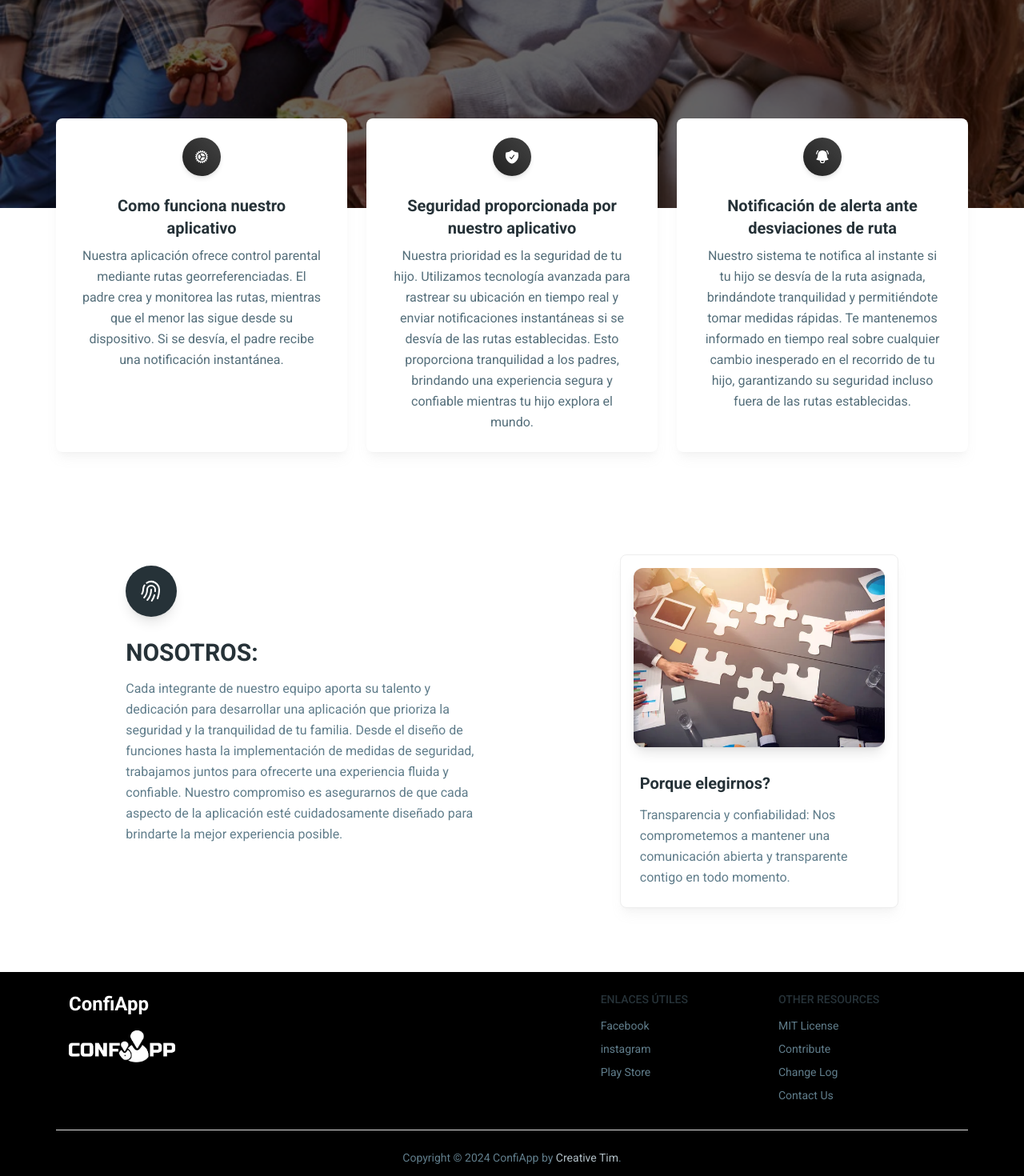
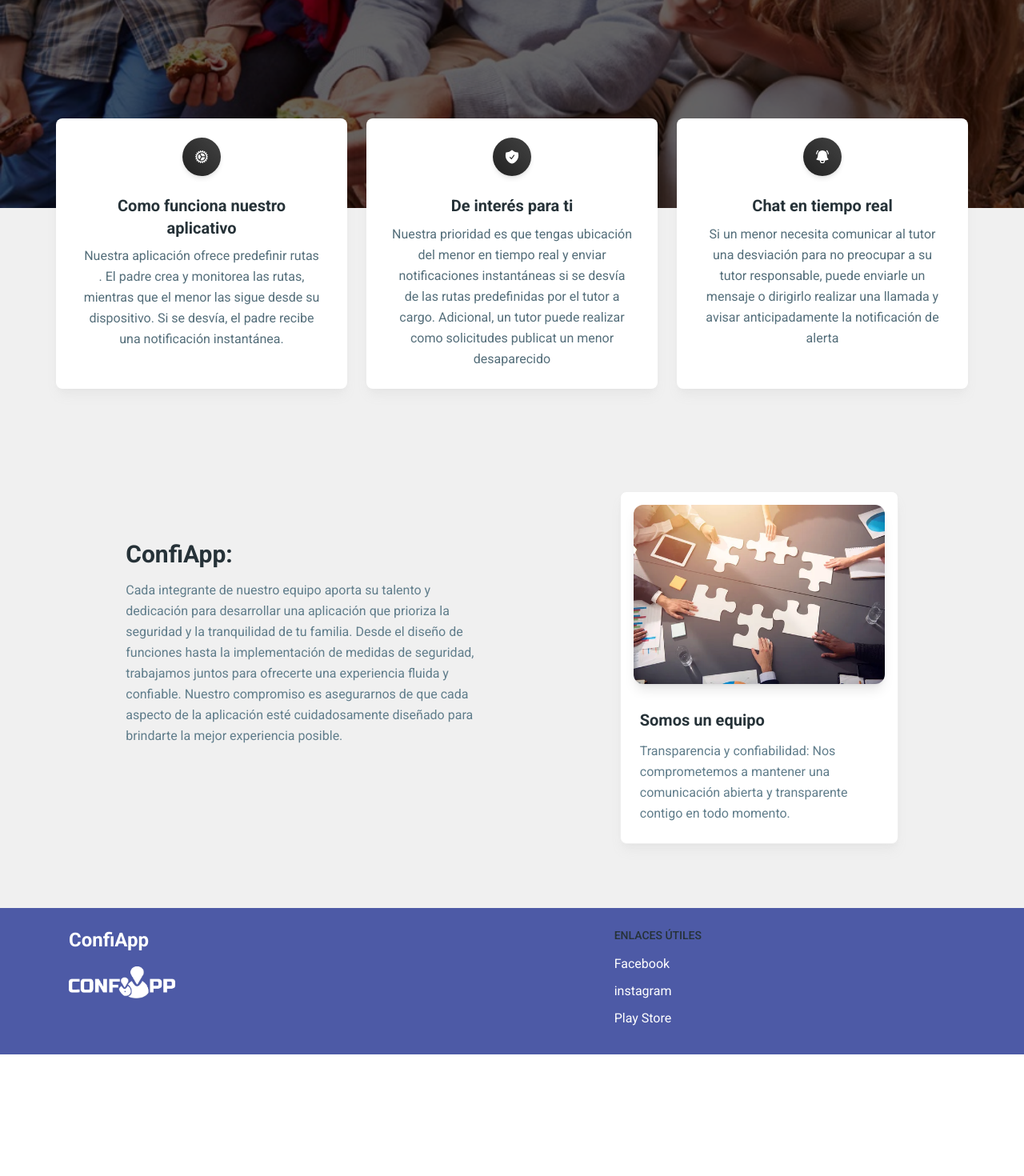
Before and after one commit to NicoleGalindez/prueba_front, a React (Vite) app: page /home in a window 1280 px wide. Shown: the part 540-2010 px from the top of the page at 80% size. After the commit the page ends 1858 px from the top, so only its background shows below. Built offline with nearby package versions, Linux system fonts and the light colour scheme.

Commit message:
continuar el diseño

```diff
--- a/src/data/features-data.js
+++ b/src/data/features-data.js
@@ -12,21 +12,21 @@ export const featuresData = [
     icon:   CogIcon,
     description:
 
-      "Nuestra aplicación ofrece control parental mediante rutas georreferenciadas. El padre crea y monitorea las rutas, mientras que el menor las sigue desde su dispositivo. Si se desvía, el padre recibe una notificación instantánea.",
+      "Nuestra aplicación ofrece predefinir rutas . El padre crea y monitorea las rutas, mientras que el menor las sigue desde su dispositivo. Si se desvía, el padre recibe una notificación instantánea.",
   },
   {
     color: "gray",
-    title: "Seguridad proporcionada por nuestro aplicativo",
+    title: "De interés para ti",
     icon: ShieldCheckIcon,
     description:
-      " Nuestra prioridad es la seguridad de tu hijo. Utilizamos tecnología avanzada para rastrear su ubicación en tiempo real y enviar notificaciones instantáneas si se desvía de las rutas establecidas. Esto proporciona tranquilidad a los padres, brindando una experiencia segura y confiable mientras tu hijo explora el mundo.",
+      " Nuestra prioridad es que tengas ubicación del menor en tiempo real y enviar notificaciones instantáneas si se desvía de las rutas predefinidas por el tutor a cargo. Adicional, un tutor puede realizar como solicitudes publicat un menor desaparecido",
   },
   {
     color: "gray",
-    title: "Notificación de alerta ante desviaciones de ruta",
+    title: "Chat en tiempo real",
     icon: BellAlertIcon,
     description:
-      "Nuestro sistema te notifica al instante si tu hijo se desvía de la ruta asignada, brindándote tranquilidad y permitiéndote tomar medidas rápidas. Te mantenemos informado en tiempo real sobre cualquier cambio inesperado en el recorrido de tu hijo, garantizando su seguridad incluso fuera de las rutas establecidas.",
+      "Si un menor necesita comunicar al tutor una desviación para no  preocupar a su tutor responsable, puede enviarle un mensaje o dirigirlo realizar una llamada y avisar anticipadamente la notificación de alerta  ",
   },
 ];
 
--- a/src/pages/home.jsx
+++ b/src/pages/home.jsx
@@ -52,16 +52,18 @@ export function Home() {
                     </div>
                 </div>
             </div>
-            <section className="-mt-32 bg-white px-4 pb-20 pt-4">
-                <div className="container mx-auto">
-                    <div className="grid grid-cols-1 gap-6 md:grid-cols-2 lg:grid-cols-3">
+            <section className="-mt-32 bg-white px-4 pb-20 pt-4" style={{ background: "#f0f0f0" }}>
+                <div className="container mx-auto" >
+                    <div className="grid grid-cols-1 gap-6 md:grid-cols-2 lg:grid-cols-3 ">
                         {featuresData.map(({color, title, icon, description}) => (
                             <FeatureCard
                                 key={title}
                                 color={color}
                                 title={title}
+
                                 icon={React.createElement(icon, {
-                                    className: "w-5 h-5 text-white",
+
+                                    className: "w-5 h-5 text-white  ",
                                 })}
                                 description={description}
                             />
@@ -70,16 +72,16 @@ export function Home() {
                     <div className="mt-32 flex flex-wrap items-center"
                          id="nosotros">
                         <div className="mx-auto -mt-8 w-full px-4 md:w-5/12">
-                            <div
+                            {/* <div
                                 className="mb-6 inline-flex h-16 w-16 items-center justify-center rounded-full bg-blue-gray-900 p-2 text-center shadow-lg">
                                 <FingerPrintIcon className="h-8 w-8 text-white "/>
-                            </div>
+                            </div> */}
                             <Typography
                                 variant="h3"
                                 className="mb-3 font-bold"
                                 color="blue-gray"
                             >
-                                NOSOTROS:
+                                ConfiApp:
                                 <p></p>
                             </Typography>
                             <Typography className="mb-8 font-normal text-blue-gray-500">
@@ -111,7 +113,7 @@ export function Home() {
                                         color="blue-gray"
                                         className="mb-3 mt-2 font-bold"
                                     >
-                                        Porque elegirnos?
+                                        Somos un equipo
                                     </Typography>
                                     <Typography className="font-normal text-blue-gray-500">
                                         Transparencia y confiabilidad: Nos comprometemos a mantener una comunicación
--- a/src/widgets/layout/footer.jsx
+++ b/src/widgets/layout/footer.jsx
@@ -5,7 +5,7 @@ const year = new Date().getFullYear();
 
 export function Footer({ title, img,description, socials, menus, copyright }) {
   return (
-    <footer className="relative px-4 pt-0 pb-6 bg-black">
+    <footer className="relative px-4 pt-0 pb-6 bg-[#4D5AA6]">
       <div className="container mx-auto">
         <div className="flex flex-wrap pt-6 text-center lg:text-left">
           <div className="w-full px-4 lg:w-6/12">
@@ -17,7 +17,7 @@ export function Footer({ title, img,description, socials, menus, copyright }) {
 
             <img src={img}  className="w-25 h-10 mb-2  " />
 
-            <Typography className="font-normal text-blue-gray-200 lg:w-2/5">
+            <Typography className="font-normal    text-white lg:w-2/5">
               {description}
             </Typography>
             <div className="mx-auto mt-6 mb-8 flex justify-center gap-2 md:mb-0 lg:justify-start">
@@ -55,8 +55,8 @@ export function Footer({ title, img,description, socials, menus, copyright }) {
                         href={item.path}
                         target="_blank"
                         rel="noreferrer"
-                        variant="small"
-                        className="mb-2 block font-normal text-blue-gray-500 hover:text-blue-gray-700"
+                        variant="big"
+                        className="mb-2 block font-normal text-white hover:text-white"
                       >
                         {item.name}
                       </Typography>
@@ -67,8 +67,8 @@ export function Footer({ title, img,description, socials, menus, copyright }) {
             ))}
           </div>
         </div>
-        <hr className="my-6 border-gray-300" />
-        <div className="flex flex-wrap items-center justify-center md:justify-between">
+        {/* <hr className="my-6 border-gray-300" /> */}
+        {/* <div className="flex flex-wrap items-center justify-center md:justify-between">
           <div className="mx-auto w-full px-4 text-center">
             <Typography
               variant="small"
@@ -77,7 +77,7 @@ export function Footer({ title, img,description, socials, menus, copyright }) {
               {copyright}
             </Typography>
           </div>
-        </div>
+        </div> */}
       </div>
     </footer>
   );
@@ -142,27 +142,27 @@ Footer.defaultProps = {
 
       ],
     },
-    {
-      name: "other resources",
-      items: [
-        {
-          name: "MIT License",
-          path: "https://github.com/creativetimofficial/material-tailwind/blob/main/LICENSE.md?ref=mtk",
-        },
-        {
-          name: "Contribute",
-          path: "https://github.com/creativetimofficial/material-tailwind/blob/main/CONTRIBUTING.md?ref=mtk",
-        },
-        {
-          name: "Change Log",
-          path: "https://github.com/creativetimofficial/material-tailwind/blob/main/CHANGELOG.md?ref=mtk",
-        },
-        {
-          name: "Contact Us",
-          path: "https://creative-tim.com/contact-us?ref=mtk",
-        },
-      ],
-    },
+   // {
+      // name: "other resources",
+      // items: [
+      //   {
+      //     name: "MIT License",
+      //     path: "https://github.com/creativetimofficial/material-tailwind/blob/main/LICENSE.md?ref=mtk",
+      //   },
+      //   {
+      //     name: "Contribute",
+      //     path: "https://github.com/creativetimofficial/material-tailwind/blob/main/CONTRIBUTING.md?ref=mtk",
+      //   },
+      //   {
+      //     name: "Change Log",
+      //     path: "https://github.com/creativetimofficial/material-tailwind/blob/main/CHANGELOG.md?ref=mtk",
+      //   },
+      //   {
+      //     name: "Contact Us",
+      //     path: "https://creative-tim.com/contact-us?ref=mtk",
+      //   },
+      // ],
+   // },
   ],
   copyright: (
     <>
--- a/src/widgets/layout/navbar.jsx
+++ b/src/widgets/layout/navbar.jsx
@@ -83,10 +83,22 @@ export function Navbar({brandName, routes, action, img}) {
 
                 </Link>
                 <div className="hidden lg:block">{navList}</div>
+
                 <div className="hidden gap-2 lg:flex">
+
+
+                <Link to="/descargar-app" className="mb-2 block"> {/* Asegúrate de tener la ruta adecuada */}
+                        <Button variant="text" size="sm" fullWidth   style={{  color: "#ffffff", borderRadius:"#000000",  border: "2px solid #ffffff"}}>
+                            Descargar App
+                        </Button>
+                    </Link>
+
+
+
                     <Link
                         to="/sign-up"
                     >
+
                         <Button variant="text" size="sm" color="white" fullWidth
                                                        style={{ background: "#7ED2F3", color: "#000000" }}
                                                        >
@@ -117,6 +129,7 @@ export function Navbar({brandName, routes, action, img}) {
             >
                 <div className="container mx-auto">
                     {navList}
+
                     <Link
                         to="/sign-up"
                         className="mb-2 block"
@@ -148,6 +161,9 @@ Navbar.defaultProps = {
                 iniciar sesion
             </Button>
         </Link>
+
+
+
     ),
 };
 
```
Also changed, not shown: src/pages/sign-in.jsx (+62 -46 lines).
